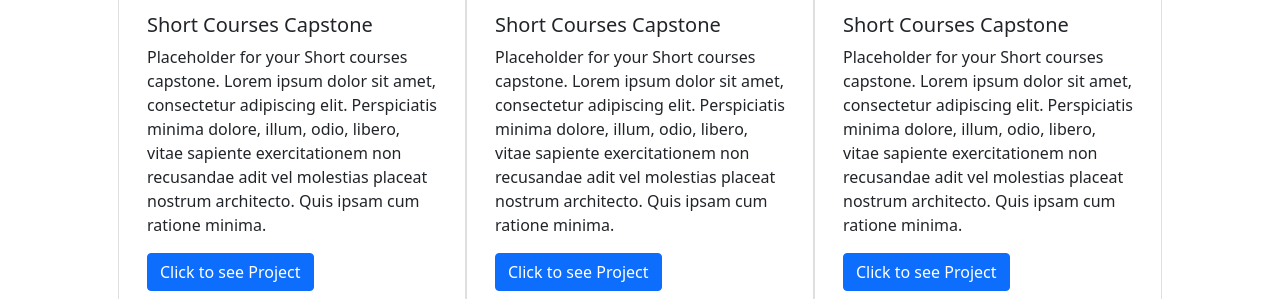
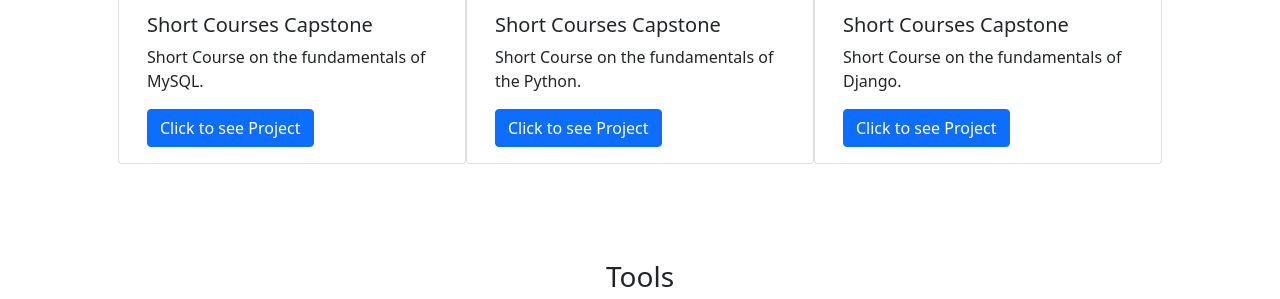
Before and after one commit to kitzsaberon/webportfolio, a plain HTML site: page index.html in a window 1280 px wide. Shown: the part 2319-2618 px from the top of the page. Drawn offline with nearby package versions, Linux system fonts and the light colour scheme.

Commit message:
Updated webportfolio

```diff
--- a/index.html
+++ b/index.html
@@ -133,7 +133,7 @@
 					  <img src="https://upload.wikimedia.org/wikipedia/labs/8/8e/Mysql_logo.png" class="card-img-top" alt="Card image cap">
 					  <div class="card-body">
 					    <h5 class="card-title">Short Courses Capstone</h5>
-					    <p class="card-text">Placeholder for your Short courses capstone. Lorem ipsum dolor sit amet, consectetur adipiscing elit. Perspiciatis minima dolore, illum, odio, libero, vitae sapiente exercitationem non recusandae adit vel molestias placeat nostrum architecto. Quis ipsam cum ratione minima.</p>
+					    <p class="card-text">Short Course on the fundamentals of MySQL.</p>
 					    <a href="#" class="btn btn-primary">Click to see Project</a>
 					  </div>
 					</div>
@@ -142,7 +142,7 @@
 					  <img src="https://1000logos.net/wp-content/uploads/2020/08/Python-Logo.jpg" class="card-img-top" alt="Card image cap">
 					  <div class="card-body">
 					    <h5 class="card-title">Short Courses Capstone</h5>
-					    <p class="card-text">Placeholder for your Short courses capstone. Lorem ipsum dolor sit amet, consectetur adipiscing elit. Perspiciatis minima dolore, illum, odio, libero, vitae sapiente exercitationem non recusandae adit vel molestias placeat nostrum architecto. Quis ipsam cum ratione minima.</p>
+					    <p class="card-text">Short Course on the fundamentals of the Python.</p>
 					    <a href="#" class="btn btn-primary">Click to see Project</a>
 					  </div>
 					</div>
@@ -151,7 +151,7 @@
 				 		<img src="https://1000logos.net/wp-content/uploads/2020/08/Django-Logo.png" class="card-img-top" alt="Card image cap">
 						<div class="card-body">
 				    	<h5 class="card-title">Short Courses Capstone</h5>
-					    <p class="card-text">Placeholder for your Short courses capstone. Lorem ipsum dolor sit amet, consectetur adipiscing elit. Perspiciatis minima dolore, illum, odio, libero, vitae sapiente exercitationem non recusandae adit vel molestias placeat nostrum architecto. Quis ipsam cum ratione minima.</p>
+					    <p class="card-text">Short Course on the fundamentals of Django.</p>
 						<a href="#" class="btn btn-primary">Click to see Project</a>
 						</div>
 					</div>
```
